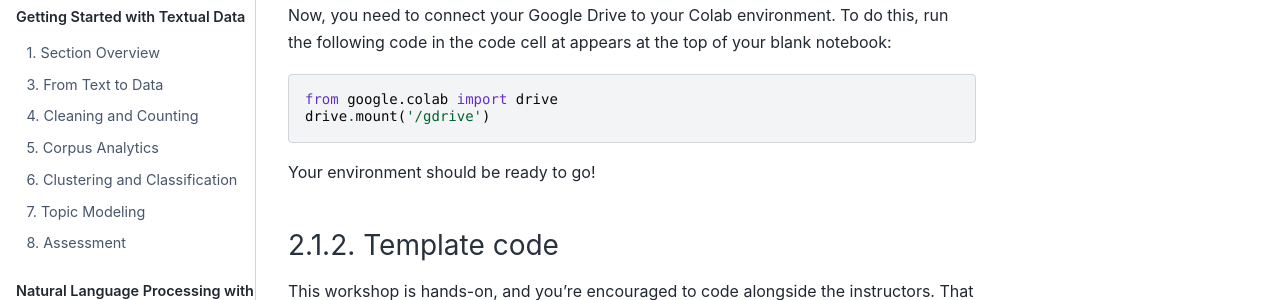
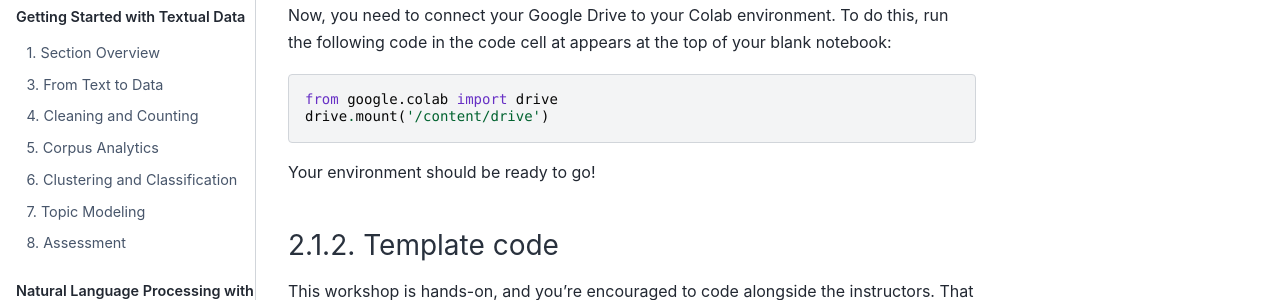
Before and after one commit to ucdavisdatalab/workshop_nlp_reader, a Jupyter Book: the page built from chapters/50_logistics.md, in a window 1280 px wide and 900 px high, scrolled down 1583 px. Shown: the part 206-506 px from the top of the window. Built offline with Jupyter Book 1.0.4 settings and Sphinx 7.4.7 and the Sphinx Book theme 1.1.4, drawn with Linux system fonts in a browser that asks for light colours.

Commit message:
Updated Google Drive mount code

````diff
--- a/chapters/50_logistics.md
+++ b/chapters/50_logistics.md
@@ -75,9 +75,9 @@ Now, you need to connect your Google Drive to your Colab environment. To do
 this, run the following code in the code cell at appears at the top of your
 blank notebook:
 
-```
+```py
 from google.colab import drive
-drive.mount('/gdrive')
+drive.mount('/content/drive')
 ```
 
 Your environment should be ready to go!
````
Also changed, not shown: chapters/01_logistics.md (+2 -2 lines).
